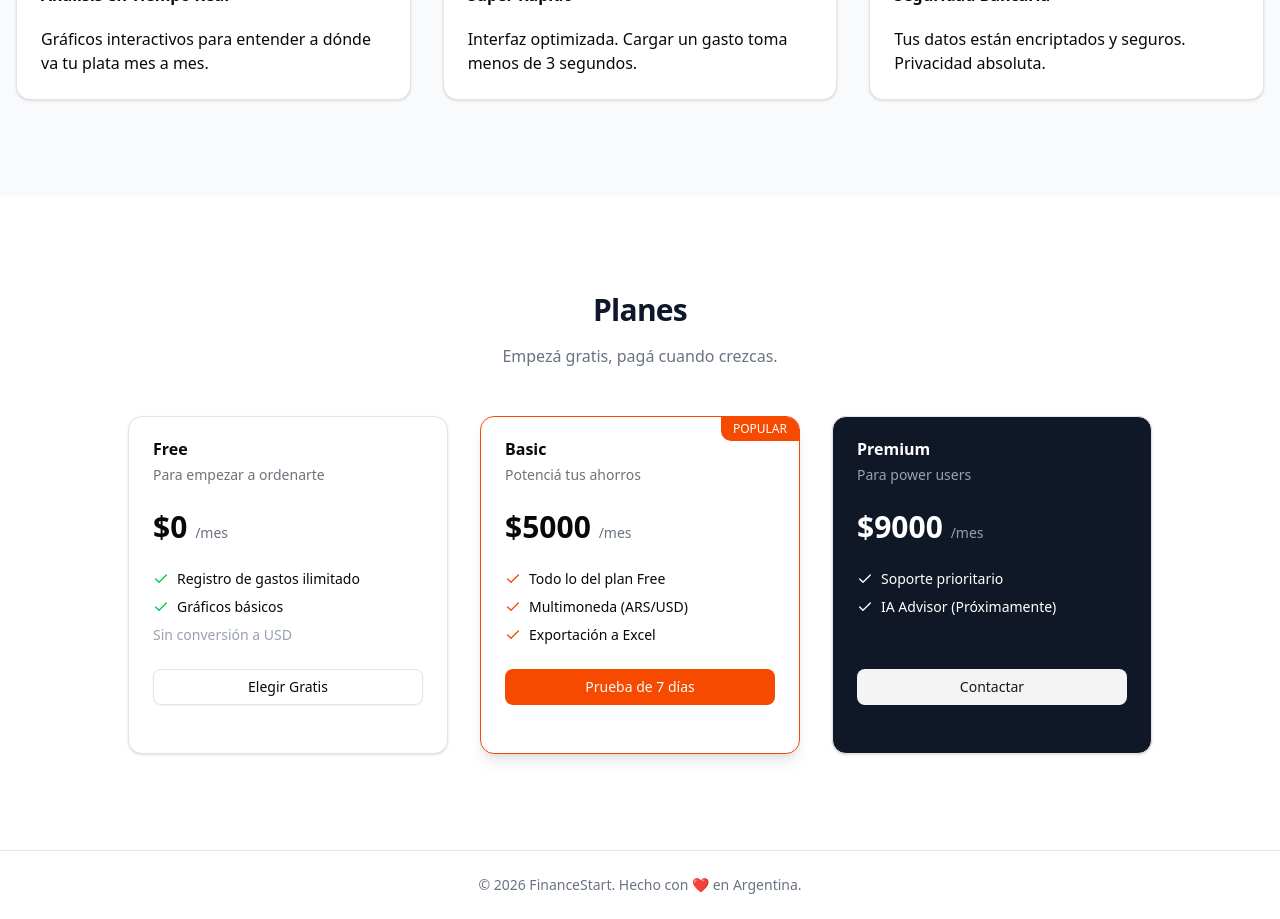
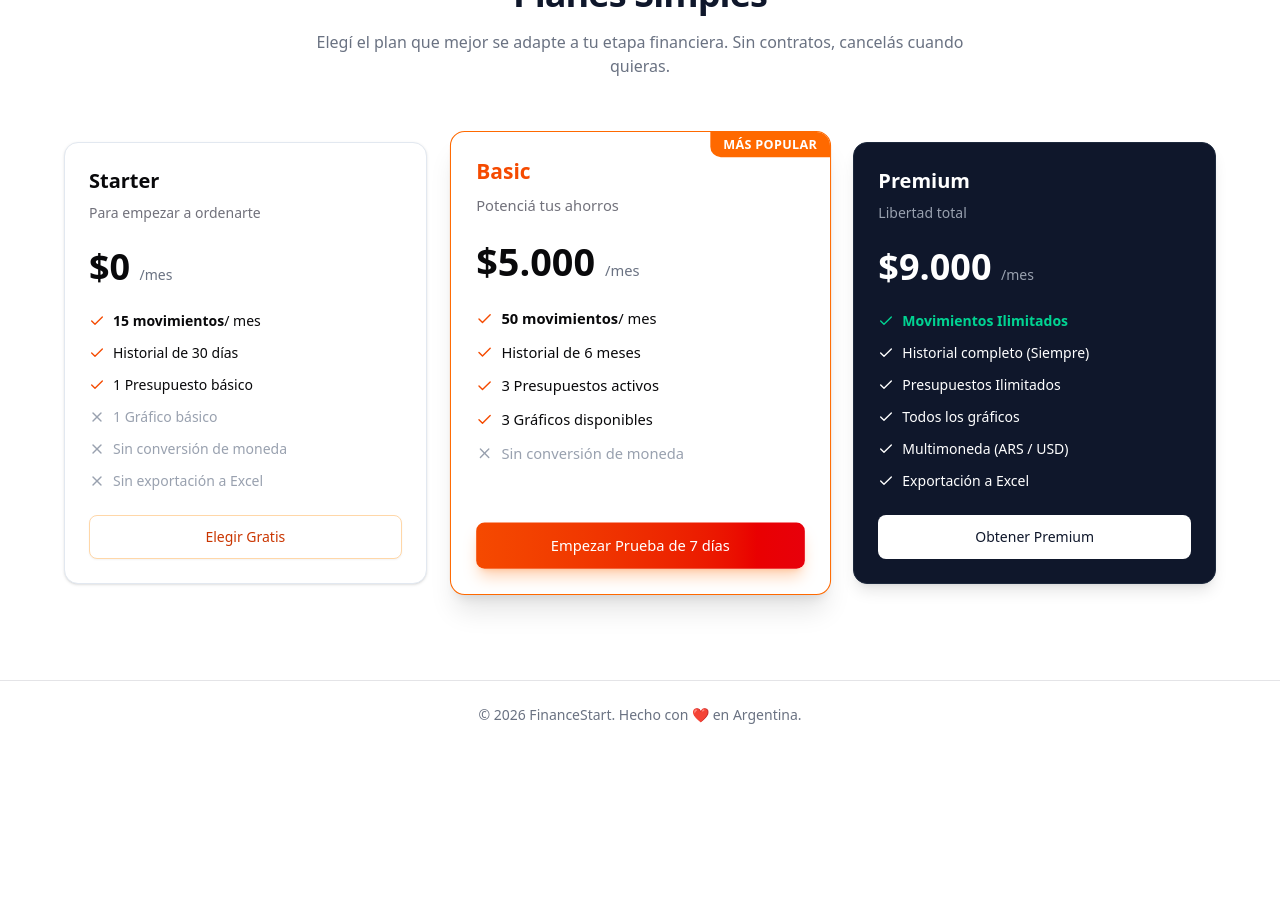
Before and after one commit to vittorisantiago/finance-frontend, a Next.js app: page / in a window 1280 px wide. Shown: the part 1680-2599 px from the top of the page. After the commit the page ends 2429 px from the top, so only its background shows below. Built offline with nearby package versions, Linux system fonts and the light colour scheme.

Commit message:
feat: enhance LandingPage with improved layout and interactive elements

```diff
--- a/src/app/layout.tsx
+++ b/src/app/layout.tsx
@@ -1,6 +1,7 @@
 import type { Metadata } from "next";
 import { Geist, Geist_Mono } from "next/font/google";
 import "./globals.css";
+import ScrollToTopButton from "@/components/ScrollToTopButton";
 
 const geistSans = Geist({
   variable: "--font-geist-sans",
@@ -29,6 +30,7 @@ export default function RootLayout({
         className={`${geistSans.variable} ${geistMono.variable} antialiased`}
       >
         {children}
+        <ScrollToTopButton />
       </body>
     </html>
   );
--- a/src/app/page.tsx
+++ b/src/app/page.tsx
@@ -5,10 +5,11 @@ import {
   Card,
   CardContent,
   CardDescription,
+  CardFooter,
   CardHeader,
   CardTitle,
 } from "@/components/ui/card";
-import { Check, ArrowRight, BarChart3, Lock, Zap } from "lucide-react";
+import { Check, ArrowRight, BarChart3, Lock, Zap, X } from "lucide-react";
 
 export default function LandingPage() {
   return (
@@ -16,27 +17,32 @@ export default function LandingPage() {
       {/* --- NAVBAR --- */}
       <header className="sticky top-0 z-40 w-full border-b bg-white/80 backdrop-blur-md">
         <div className="container mx-auto flex h-16 items-center justify-between px-4">
-          <div className="flex items-center font-bold text-xl tracking-tighter">
+          <Link
+            href="/"
+            className="group flex items-center font-bold text-xl tracking-tighter cursor-pointer"
+          >
             <Image
               src="/favicon.ico"
               alt="FinanceStart Logo"
               width={64}
               height={64}
-              className="rounded-lg"
+              className="rounded-lg transition-transform duration-200 group-hover:scale-[1.03]"
             />
-            <span>FinanceStart</span>
-          </div>
+            <span className="transition-colors duration-200 group-hover:text-slate-950">
+              FinanceStart
+            </span>
+          </Link>
           <nav className="flex items-center gap-4">
             <Link
               href="/login"
-              className="text-sm font-medium hover:underline underline-offset-4"
+              className="text-sm font-medium text-slate-600 hover:text-slate-900 hover:underline underline-offset-4 transition-colors cursor-pointer"
             >
               Login
             </Link>
             <Link href="/register">
               <Button
                 size="sm"
-                className="bg-black text-white hover:bg-zinc-800"
+                className="bg-black text-white hover:bg-zinc-800 transition-all hover:-translate-y-0.5 hover:shadow-md"
               >
                 Empezar Gratis
               </Button>
@@ -60,21 +66,40 @@ export default function LandingPage() {
             <Link href="/register">
               <Button
                 size="lg"
-                className="h-12 px-8 text-lg bg-black hover:bg-zinc-800"
+                className="h-12 px-8 text-lg bg-black hover:bg-zinc-800 transition-all hover:-translate-y-0.5 hover:shadow-lg"
               >
                 Crear cuenta gratis <ArrowRight className="ml-2 h-4 w-4" />
               </Button>
             </Link>
             <Link href="#pricing">
-              <Button variant="outline" size="lg" className="h-12 px-8 text-lg">
+              <Button
+                variant="outline"
+                size="lg"
+                className="h-12 px-8 text-lg transition-all hover:-translate-y-0.5 hover:shadow-md"
+              >
                 Ver Planes
               </Button>
             </Link>
           </div>
-          {/* Aquí iría una imagen del dashboard en el futuro */}
-          <div className="mt-16 rounded-xl border bg-gray-50 p-4 shadow-2xl">
-            <div className="aspect-[16/9] rounded-lg bg-white border flex items-center justify-center text-gray-400">
-              [Imagen del Dashboard Próximamente]
+          <div className="mt-16 rounded-2xl border bg-gray-50 p-6 shadow-2xl transition-shadow hover:shadow-[0_30px_60px_-30px_rgba(15,23,42,0.35)]">
+            <div className="rounded-xl bg-white shadow-inner overflow-hidden">
+              {/* Barra superior tipo app */}
+              <div className="flex items-center gap-2 px-4 py-3 border-b bg-gray-50">
+                <div className="w-3 h-3 bg-red-400 rounded-full" />
+                <div className="w-3 h-3 bg-yellow-400 rounded-full" />
+                <div className="w-3 h-3 bg-green-400 rounded-full" />
+                <span className="ml-4 text-sm text-gray-500">
+                  Resumen mensual
+                </span>
+              </div>
+
+              {/* Contenido simulado */}
+              <div className="p-6 grid grid-cols-3 gap-4">
+                <div className="h-20 rounded-lg bg-gray-100" />
+                <div className="h-20 rounded-lg bg-gray-100" />
+                <div className="h-20 rounded-lg bg-gray-100" />
+                <div className="col-span-3 h-40 rounded-lg bg-gray-100" />
+              </div>
             </div>
           </div>
         </section>
@@ -86,7 +111,7 @@ export default function LandingPage() {
               Todo lo que necesitás
             </h2>
             <div className="grid gap-8 md:grid-cols-3">
-              <Card>
+              <Card className="transition-all hover:-translate-y-1 hover:shadow-lg">
                 <CardHeader>
                   <BarChart3 className="h-10 w-10 text-orange-600 mb-2" />
                   <CardTitle>Análisis en Tiempo Real</CardTitle>
@@ -96,7 +121,7 @@ export default function LandingPage() {
                   mes.
                 </CardContent>
               </Card>
-              <Card>
+              <Card className="transition-all hover:-translate-y-1 hover:shadow-lg">
                 <CardHeader>
                   <Zap className="h-10 w-10 text-yellow-500 mb-2" />
                   <CardTitle>Súper Rápido</CardTitle>
@@ -105,7 +130,7 @@ export default function LandingPage() {
                   Interfaz optimizada. Cargar un gasto toma menos de 3 segundos.
                 </CardContent>
               </Card>
-              <Card>
+              <Card className="transition-all hover:-translate-y-1 hover:shadow-lg">
                 <CardHeader>
                   <Lock className="h-10 w-10 text-green-600 mb-2" />
                   <CardTitle>Seguridad Bancaria</CardTitle>
@@ -120,20 +145,21 @@ export default function LandingPage() {
 
         {/* --- PRICING --- */}
         <section id="pricing" className="container mx-auto px-4 py-24">
-          <h2 className="text-3xl font-bold tracking-tight text-center mb-4">
-            Planes
+          <h2 className="text-4xl font-bold tracking-tight text-center mb-4">
+            Planes Simples
           </h2>
-          <p className="text-center text-gray-500 mb-12">
-            Empezá gratis, pagá cuando crezcas.
+          <p className="text-center text-gray-500 mb-16 max-w-2xl mx-auto">
+            Elegí el plan que mejor se adapte a tu etapa financiera. Sin
+            contratos, cancelás cuando quieras.
           </p>
 
-          <div className="grid gap-8 md:grid-cols-3 max-w-5xl mx-auto">
+          <div className="grid gap-8 md:grid-cols-3 max-w-6xl mx-auto">
             {/* PLAN FREE */}
-            <Card className="flex flex-col">
+            <Card className="flex flex-col border-slate-200 shadow-sm transition-all hover:-translate-y-1 hover:shadow-lg">
               <CardHeader>
-                <CardTitle>Free</CardTitle>
+                <CardTitle className="text-xl">Starter</CardTitle>
                 <CardDescription>Para empezar a ordenarte</CardDescription>
-                <div className="text-3xl font-bold mt-4">
+                <div className="text-4xl font-bold mt-4">
                   $0{" "}
                   <span className="text-sm font-normal text-gray-500">
                     /mes
@@ -141,101 +167,143 @@ export default function LandingPage() {
                 </div>
               </CardHeader>
               <CardContent className="flex-1">
-                <ul className="space-y-2 text-sm">
+                <ul className="space-y-3 text-sm">
                   <li className="flex items-center">
-                    <Check className="mr-2 h-4 w-4 text-green-500" /> Registro
-                    de gastos ilimitado
+                    <Check className="mr-2 h-4 w-4 text-orange-600" />
+                    <span className="font-semibold">15 movimientos</span> / mes
                   </li>
                   <li className="flex items-center">
-                    <Check className="mr-2 h-4 w-4 text-green-500" /> Gráficos
-                    básicos
+                    <Check className="mr-2 h-4 w-4 text-orange-600" />
+                    Historial de 30 días
+                  </li>
+                  <li className="flex items-center">
+                    <Check className="mr-2 h-4 w-4 text-orange-600" />1
+                    Presupuesto básico
                   </li>
                   <li className="flex items-center text-gray-400">
-                    Sin conversión a USD
+                    <X className="mr-2 h-4 w-4" /> 1 Gráfico básico
+                  </li>
+                  <li className="flex items-center text-gray-400">
+                    <X className="mr-2 h-4 w-4" /> Sin conversión de moneda
+                  </li>
+                  <li className="flex items-center text-gray-400">
+                    <X className="mr-2 h-4 w-4" /> Sin exportación a Excel
                   </li>
                 </ul>
               </CardContent>
-              <div className="p-6 pt-0">
-                <Link href="/register">
-                  <Button variant="outline" className="w-full">
+              <CardFooter>
+                <Link href="/register" className="w-full">
+                  <Button
+                    variant="outline"
+                    className="w-full h-11 border-orange-200 text-orange-700 hover:bg-orange-50 hover:text-orange-800"
+                  >
                     Elegir Gratis
                   </Button>
                 </Link>
-              </div>
+              </CardFooter>
             </Card>
 
             {/* PLAN BASIC */}
-            <Card className="flex flex-col border-orange-600 shadow-lg relative overflow-hidden">
-              <div className="absolute top-0 right-0 bg-orange-600 text-white text-xs px-3 py-1 rounded-bl-lg">
-                POPULAR
+            <Card className="flex flex-col border-orange-500 shadow-xl relative overflow-hidden scale-105 z-10 transition-all hover:-translate-y-1 hover:shadow-2xl">
+              <div className="absolute top-0 right-0 bg-orange-500 text-white text-xs font-bold px-3 py-1 rounded-bl-lg uppercase tracking-wide">
+                Más Popular
               </div>
               <CardHeader>
-                <CardTitle>Basic</CardTitle>
+                <CardTitle className="text-xl text-orange-600">Basic</CardTitle>
                 <CardDescription>Potenciá tus ahorros</CardDescription>
-                <div className="text-3xl font-bold mt-4">
-                  $5000{" "}
+                <div className="text-4xl font-bold mt-4">
+                  $5.000{" "}
                   <span className="text-sm font-normal text-gray-500">
                     /mes
                   </span>
                 </div>
               </CardHeader>
               <CardContent className="flex-1">
-                <ul className="space-y-2 text-sm">
+                <ul className="space-y-3 text-sm">
                   <li className="flex items-center">
-                    <Check className="mr-2 h-4 w-4 text-orange-600" /> Todo lo
-                    del plan Free
+                    <Check className="mr-2 h-4 w-4 text-orange-600" />
+                    <span className="font-semibold">50 movimientos</span> / mes
                   </li>
                   <li className="flex items-center">
-                    <Check className="mr-2 h-4 w-4 text-orange-600" />{" "}
-                    Multimoneda (ARS/USD)
+                    <Check className="mr-2 h-4 w-4 text-orange-600" />
+                    Historial de 6 meses
                   </li>
                   <li className="flex items-center">
-                    <Check className="mr-2 h-4 w-4 text-orange-600" />{" "}
-                    Exportación a Excel
+                    <Check className="mr-2 h-4 w-4 text-orange-600" />3
+                    Presupuestos activos
+                  </li>
+                  <li className="flex items-center">
+                    <Check className="mr-2 h-4 w-4 text-orange-600" />3 Gráficos
+                    disponibles
+                  </li>
+                  <li className="flex items-center text-gray-400">
+                    <X className="mr-2 h-4 w-4" /> Sin conversión de moneda
                   </li>
                 </ul>
               </CardContent>
-              <div className="p-6 pt-0">
-                <Link href="/register">
-                  <Button className="w-full bg-orange-600 hover:bg-orange-700">
-                    Prueba de 7 días
+              <CardFooter>
+                <Link href="/register" className="w-full">
+                  <Button className="w-full h-11 bg-gradient-to-r from-orange-600 to-red-600 hover:from-orange-700 hover:to-red-700 text-white shadow-lg shadow-orange-500/30 border-0">
+                    Empezar Prueba de 7 días
                   </Button>
                 </Link>
-              </div>
+              </CardFooter>
             </Card>
+
             {/* PLAN PREMIUM */}
-            <Card className="flex flex-col bg-gray-900 text-white">
+            <Card className="flex flex-col bg-slate-900 text-white border-slate-800 shadow-lg transition-all hover:-translate-y-1 hover:shadow-2xl">
               <CardHeader>
-                <CardTitle className="text-white">Premium</CardTitle>
+                <CardTitle className="text-xl text-white">Premium</CardTitle>
                 <CardDescription className="text-gray-400">
-                  Para power users
+                  Libertad total
                 </CardDescription>
-                <div className="text-3xl font-bold mt-4 text-white">
-                  $9000{" "}
+                <div className="text-4xl font-bold mt-4 text-white">
+                  $9.000{" "}
                   <span className="text-sm font-normal text-gray-400">
                     /mes
                   </span>
                 </div>
               </CardHeader>
               <CardContent className="flex-1">
-                <ul className="space-y-2 text-sm">
+                <ul className="space-y-3 text-sm">
                   <li className="flex items-center">
-                    <Check className="mr-2 h-4 w-4 text-white" /> Soporte
-                    prioritario
+                    <Check className="mr-2 h-4 w-4 text-emerald-400" />
+                    <span className="font-semibold text-emerald-400">
+                      Movimientos Ilimitados
+                    </span>
                   </li>
                   <li className="flex items-center">
-                    <Check className="mr-2 h-4 w-4 text-white" /> IA Advisor
-                    (Próximamente)
+                    <Check className="mr-2 h-4 w-4 text-white" />
+                    Historial completo (Siempre)
+                  </li>
+                  <li className="flex items-center">
+                    <Check className="mr-2 h-4 w-4 text-white" />
+                    Presupuestos Ilimitados
+                  </li>
+                  <li className="flex items-center">
+                    <Check className="mr-2 h-4 w-4 text-white" />
+                    Todos los gráficos
+                  </li>
+                  <li className="flex items-center">
+                    <Check className="mr-2 h-4 w-4 text-white" />
+                    Multimoneda (ARS / USD)
+                  </li>
+                  <li className="flex items-center">
+                    <Check className="mr-2 h-4 w-4 text-white" />
+                    Exportación a Excel
                   </li>
                 </ul>
               </CardContent>
-              <div className="p-6 pt-0">
-                <Link href="/register">
-                  <Button variant="secondary" className="w-full">
-                    Contactar
+              <CardFooter>
+                <Link href="/register" className="w-full">
+                  <Button
+                    variant="secondary"
+                    className="w-full h-11 bg-white text-slate-900 hover:bg-gray-100"
+                  >
+                    Obtener Premium
                   </Button>
                 </Link>
-              </div>
+              </CardFooter>
             </Card>
           </div>
         </section>
```
